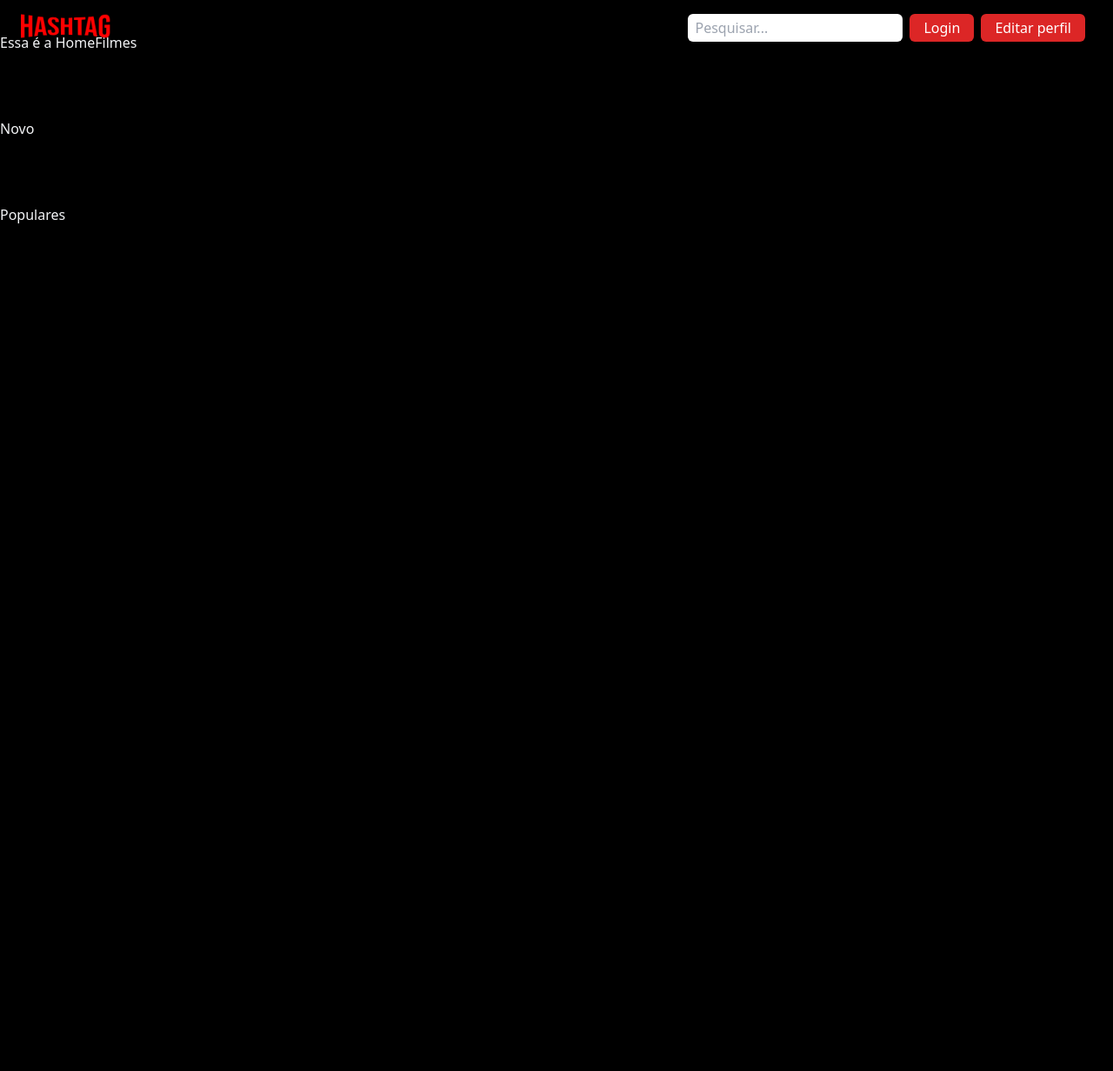
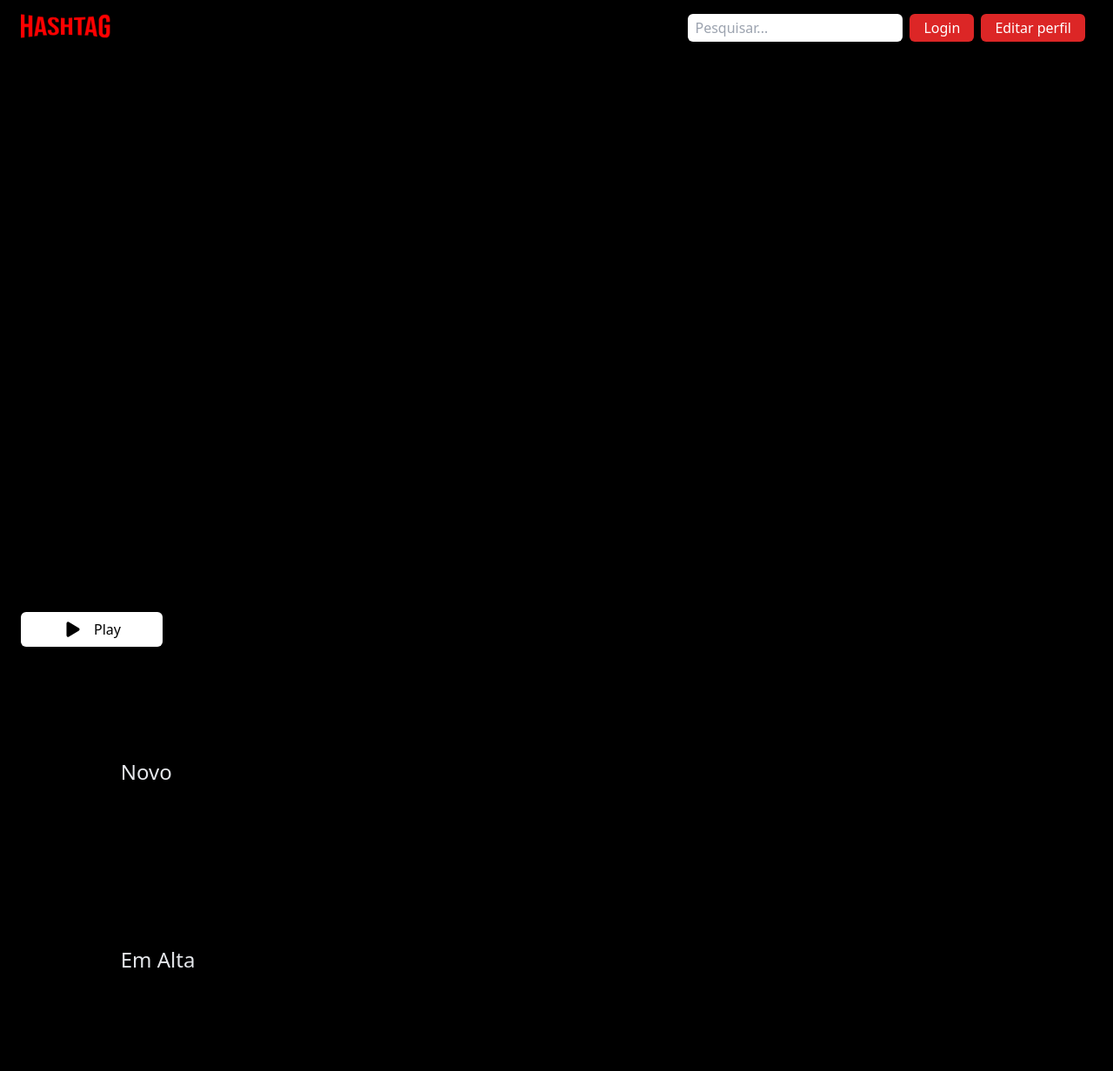
Before and after one commit to rafa7w/netflix-django, a Django app: template filme/templates/homefilmes.html in a window 1280 px wide. Shown: the whole page at 87% size. Before the commit the page ends 257 px from the top, so only its background shows below. Run offline with Django 3.2, Linux system fonts and the light colour scheme; the template is opened without the code that fills it, so the values that code supplies are empty; some libraries are stand-ins or nearby versions.

Commit message:
editing the movies homepage

```diff
--- a/filme/context.py
+++ b/filme/context.py
@@ -1,9 +1,9 @@
 from .models import Filme
 
 def lista_filmes_recentes(req):
-  lista_filmes = Filme.objects.all().order_by('-data_criacao')[:10]
+  lista_filmes = Filme.objects.all().order_by('-data_criacao')[:8]
   return {'lista_filmes_recentes': lista_filmes}
 
 def lista_filmes_emalta(req):
-  lista_filmes = Filme.objects.all().order_by('-visualizacoes')[:10]
+  lista_filmes = Filme.objects.all().order_by('-visualizacoes')[:8]
   return {'lista_filmes_emalta': lista_filmes}
--- a/filme/templates/homefilmes.html
+++ b/filme/templates/homefilmes.html
@@ -1,27 +1,204 @@
 {% extends 'base.html' %} {% block title %} HomeFilmes Hashflix {% endblock %}
-{% block content %}
-<div class="py-10">
-  <h1>Essa é a HomeFilmes</h1>
+{% block head %}
 
-  {% for filme in object_list %}
-  <hr />
+<style>
+  $itemGrow: 1.2;
+  $duration: 250ms;
 
-  <a href="{% url 'filme:detalhesfilme' filme.pk %}">
-    <p>{{ filme.titulo }}</p>
-  </a>
-  <p>{{ filme.descricao }}</p>
-  <img src="{{ filme.thumb.url }}" />
-  {% endfor %}
-</div>
+  html {
+    scroll-behavior: smooth;
+  }
 
-<div class="py-10">
-  <h2>Novo</h2>
-  {{ lista_filmes_recentes }}
-</div>
+  body {
+    margin: 0;
+    background-color: #000;
+  }
 
-<div class="py-10">
-  <h2>Populares</h2>
-  {{ lista_filmes_emalta }}
-</div>
+  h1 {
+    font-family: Arial;
+    color: red;
+    text-align: center;
+  }
+
+  .wrapper {
+    display: grid;
+    grid-template-columns: repeat(3, 100%);
+    overflow: hidden;
+    scroll-behavior: smooth;
+
+    section {
+      width: 100%;
+      position: relative;
+      display: grid;
+      grid-template-columns: repeat(5, auto);
+      margin: 20px 0;
+
+      .item {
+        padding: 0 2px;
+        transition: $duration all;
+
+        &:hover {
+          margin: 0 40px;
+          transform: scale(1.2);
+        }
+      }
+
+      a {
+        position: absolute;
+        color: #fff;
+        text-decoration: none;
+        font-size: 6em;
+        background: rgb(0, 0, 0);
+        width: 80px;
+        padding: 20px;
+        text-align: center;
+        z-index: 1;
+
+        &:nth-of-type(1) {
+          top: 0;
+          bottom: 0;
+          left: 0;
+          background: linear-gradient(
+            -90deg,
+            rgba(0, 0, 0, 0) 0%,
+            rgba(0, 0, 0, 1) 100%
+          );
+        }
+        &:nth-of-type(2) {
+          top: 0;
+          bottom: 0;
+          right: 0;
+          background: linear-gradient(
+            90deg,
+            rgba(0, 0, 0, 0) 0%,
+            rgba(0, 0, 0, 1) 100%
+          );
+        }
+      }
+    }
+  }
+
+  // Remove the arrow for Mobile
+  @media only screen and (max-width: 600px) {
+    a.arrow__btn {
+      display: none;
+    }
+  }
+</style>
+
+{% endblock %} {% block content %}
+
+<main class="bg-primary_black min-h-screen w-full">
+  <section
+    class="h-screen relative bg-no-repeat pb-8 pl-6 flex items-end bg-cover"
+    style="background-image: url('#')"
+  >
+    <div>
+      <h2 class="text-6xl font-semibold text-white my-4"></h2>
+      <p class="w-11/12 md:w-5/12 font-medium text-white my-4"></p>
+      <div class="flex my-4">
+        <a href="#">
+          <button
+            class="flex items-center bg-white py-2 px-5 rounded-md"
+            style="color: black"
+          >
+            <ion-icon name="play" class="text-2xl"></ion-icon>
+            <span class="ml-3 font-medium"> Play </span>
+          </button>
+        </a>
+      </div>
+    </div>
+  </section>
+
+  <section class="bg-primary_black flex justify-center py-10">
+    <div class="p-8 w-10/12 relative">
+      <h2 class="text-gray-200 text-2xl font-medium">Novo</h2>
+      <div class="wrapper">
+        <section
+          id="section1"
+          class="flex flex-nowrap items-center justify-center space-x-8"
+        >
+          <a href="#section2" class="arrow__btn text-6xl page">‹</a>
+          {% for filme in lista_filmes_recentes %} {% if forloop.counter < 5 %}
+          <div class="item h-64 w-1/4 m-4">
+            <a href="{% url 'filme:detalhesfilme' filme.pk %}">
+              <img
+                src="{{ filme.thumb.url }}"
+                class="rounded-md w-full h-full object-cover"
+              />
+            </a>
+          </div>
+          {% endif %} {% endfor %}
+          <a href="#section2" class="arrow__btn text-6xl">›</a>
+        </section>
+
+        {% if lista_filmes_recentes|length > 4 %}
+        <section
+          id="section2"
+          class="flex flex-nowrap items-center justify-center"
+        >
+          <a href="#section1" class="arrow__btn text-6xl">‹</a>
+          {% for filme in lista_filmes_recentes %} {% if forloop.counter > 4 %}
+          <div class="item h-64 w-1/4 m-4">
+            <a href="{% url 'filme:detalhesfilme' filme.pk %}">
+              <img
+                src="{{ filme.thumb.url }}"
+                class="rounded-md w-full h-full object-cover"
+              />
+            </a>
+          </div>
+          {% endif %} {% endfor %}
+          <a href="#section1" class="arrow__btn text-6xl">›</a>
+        </section>
+        {% endif %}
+      </div>
+    </div>
+  </section>
+
+  <section class="bg-primary_black flex justify-center py-10">
+    <div class="p-8 w-10/12 relative">
+      <h2 class="text-gray-200 text-2xl font-medium">Em Alta</h2>
+      <div class="wrapper">
+        <section
+          id="section1emalta"
+          class="flex flex-nowrap items-center justify-center space-x-8"
+        >
+          <a href="#section2emalta" class="arrow__btn text-6xl page">‹</a>
+          {% for filme in lista_filmes_emalta %} {% if forloop.counter < 5 %}
+          <div class="item h-64 w-1/4 m-4">
+            <a href="{% url 'filme:detalhesfilme' filme.pk %}">
+              <img
+                src="{{ filme.thumb.url }}"
+                class="rounded-md w-full h-full object-cover"
+              />
+            </a>
+          </div>
+          {% endif %} {% endfor %}
+          <a href="#section2emalta" class="arrow__btn text-6xl">›</a>
+        </section>
+
+        {% if lista_filmes_emalta|length > 4 %}
+        <section
+          id="section2emalta"
+          class="flex flex-nowrap items-center justify-center"
+        >
+          <a href="#section1emalta" class="arrow__btn text-6xl">‹</a>
+          {% for filme in lista_filmes_emalta %} {% if forloop.counter > 4 %}
+          <div class="item h-64 w-1/4 m-4">
+            <a href="{% url 'filme:detalhesfilme' filme.pk %}">
+              <img
+                src="{{ filme.thumb.url }}"
+                class="rounded-md w-full h-full object-cover"
+              />
+            </a>
+          </div>
+          {% endif %} {% endfor %}
+          <a href="#section1emalta" class="arrow__btn text-6xl">›</a>
+        </section>
+        {% endif %}
+      </div>
+    </div>
+  </section>
+</main>
 
 {% endblock %}
```
Also changed, not shown: media/thumb_filmes/POWER_POINT_IMPRESSIONADOR_1280X720.png (added), media/thumb_filmes/SQL_IMPRESSIONADOR_1280X725.png (added).
